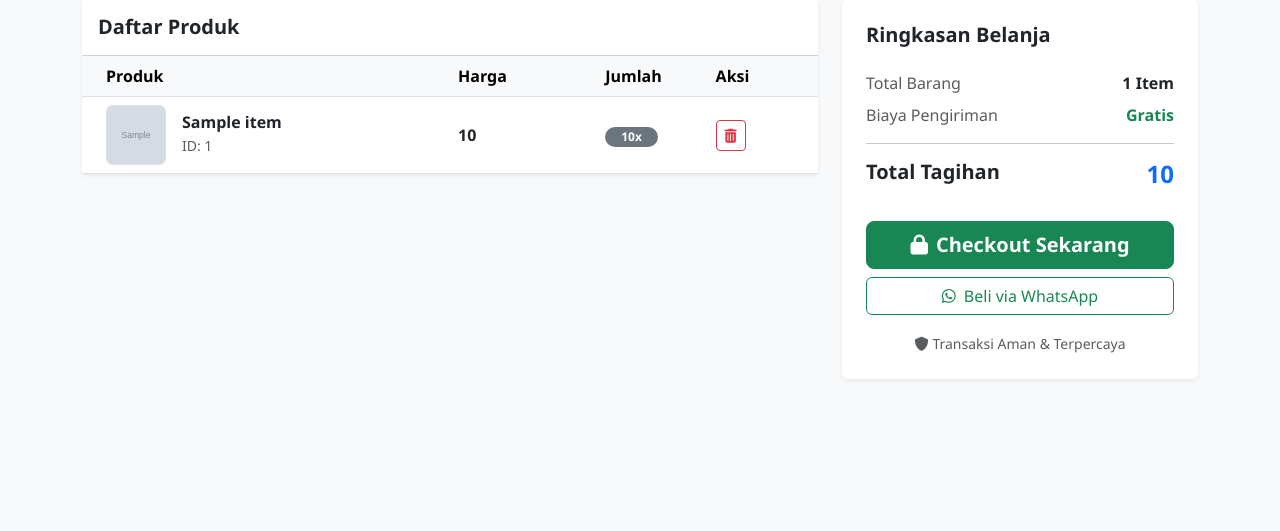
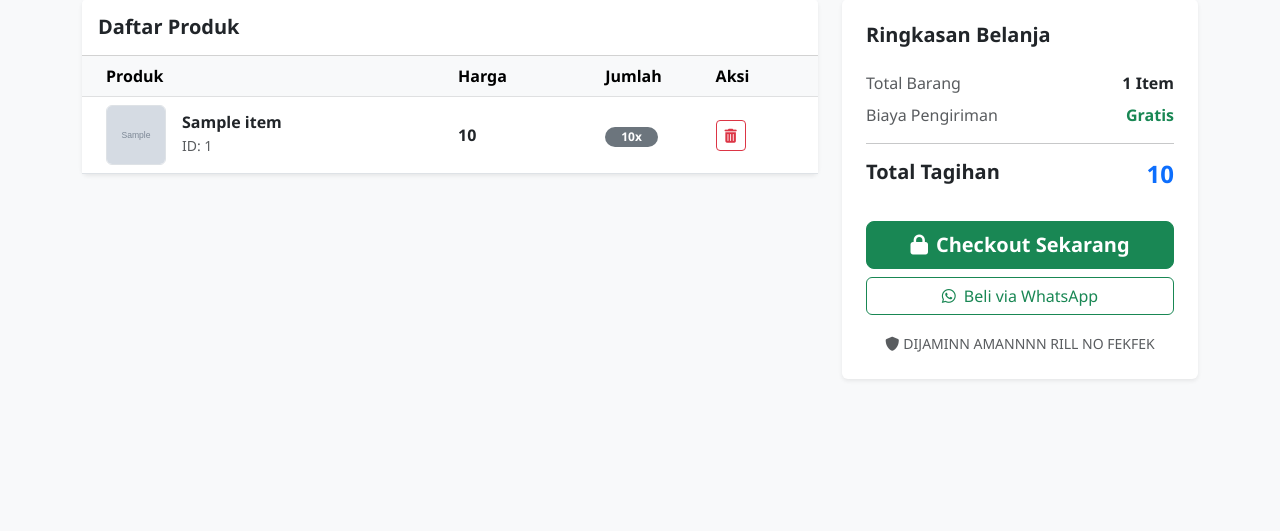
Before and after one commit to owensitompul05-ops/Projectuass, a Flask app: template templates/cart.html in a window 1280 px wide. Shown: the part 75-606 px from the top of the page. Run offline with Flask 3, Linux system fonts and the light colour scheme; the template is opened without the code that fills it: most values are stand-ins (such as "Sample title", 1, 10 or a date in 2020); grey boxes marked "Sample" are stand-in pictures.

Commit message:
Update cart.html

```diff
--- a/templates/cart.html
+++ b/templates/cart.html
@@ -124,7 +124,7 @@
                         </div>
 
                         <div class="mt-3 text-center">
-                            <small class="text-muted"><i class="fas fa-shield-alt me-1"></i>Transaksi Aman & Terpercaya</small>
+                            <small class="text-muted"><i class="fas fa-shield-alt me-1"></i>DIJAMINN AMANNNN RILL NO FEKFEK</small>
                         </div>
                     </div>
                 </div>
```
